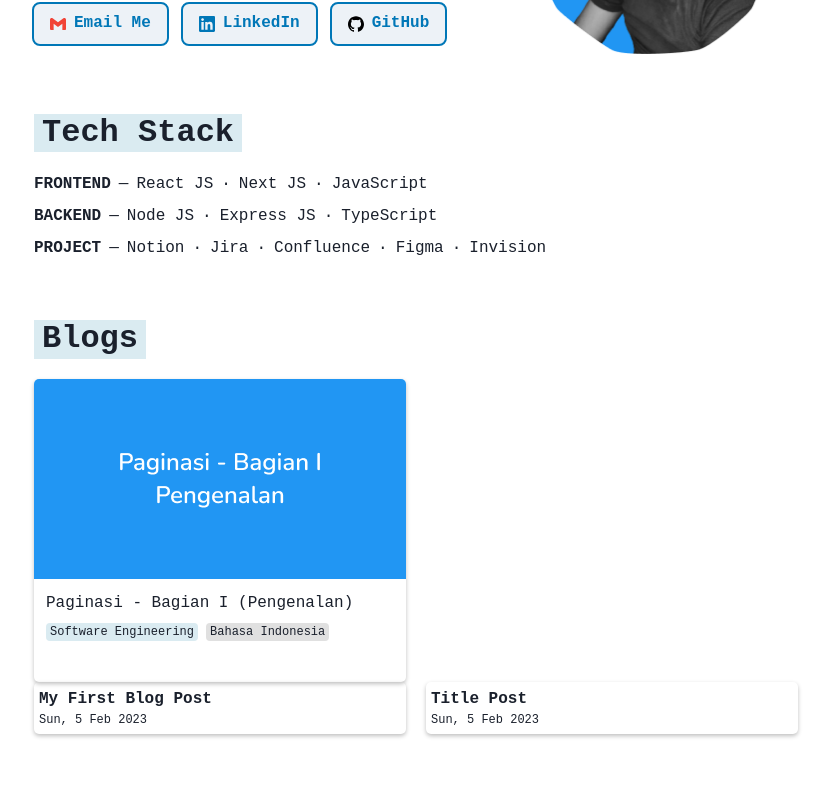
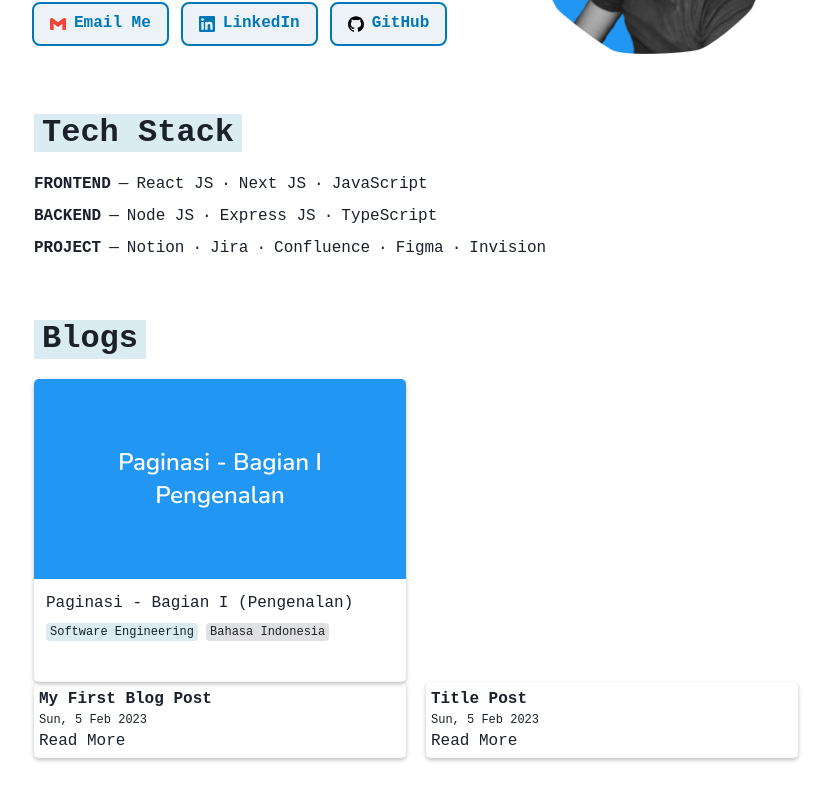
Before and after one commit to ricoputrap/ricoputra, a Next.js app: page / in a window 1280 px wide. Shown: the part 371-1171 px from the top of the page, without its empty margins (224-1055 px from the left). Built offline with nearby package versions, Linux system fonts and the light colour scheme.

Commit message:
+T1 feat(blogpost-markdown): add Read More link to each blog post

```diff
--- a/components/molecules/Post/index.tsx
+++ b/components/molecules/Post/index.tsx
@@ -1,6 +1,7 @@
 import React from 'react'
 import { TPost } from '../../../types/blog.types'
 import { Box, Text } from '@chakra-ui/react'
+import Link from 'next/link';
 
 const Post: React.FC<TPost> = ({ frontmatter, slug }) => {
   const { title, description, date } = frontmatter;
@@ -21,6 +22,10 @@ const Post: React.FC<TPost> = ({ frontmatter, slug }) => {
       <Text fontSize="12px">
         { date }
       </Text>
+
+      <Link href={`/blog/${slug}`}>
+        Read More
+      </Link>
     </Box>
   )
 }
```
